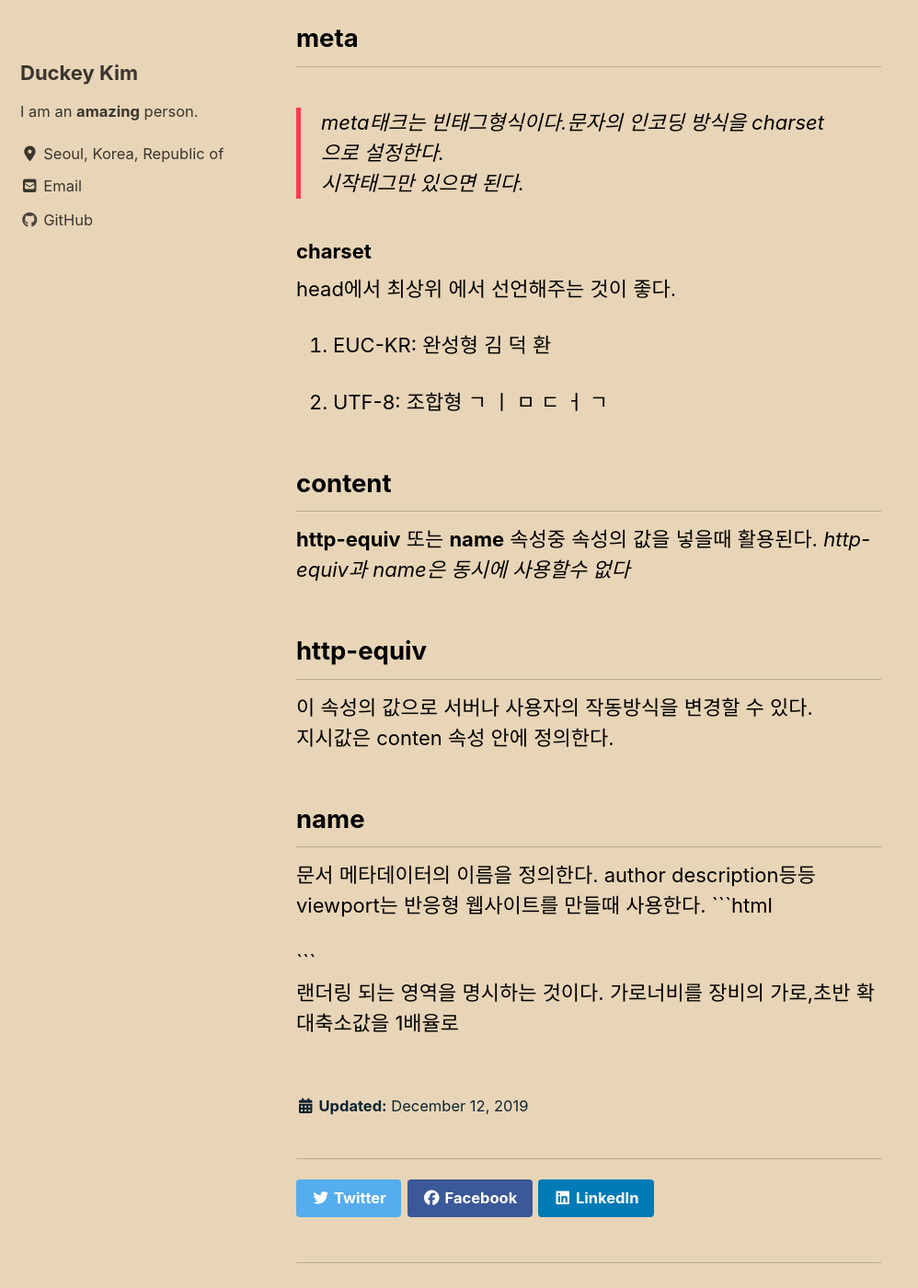
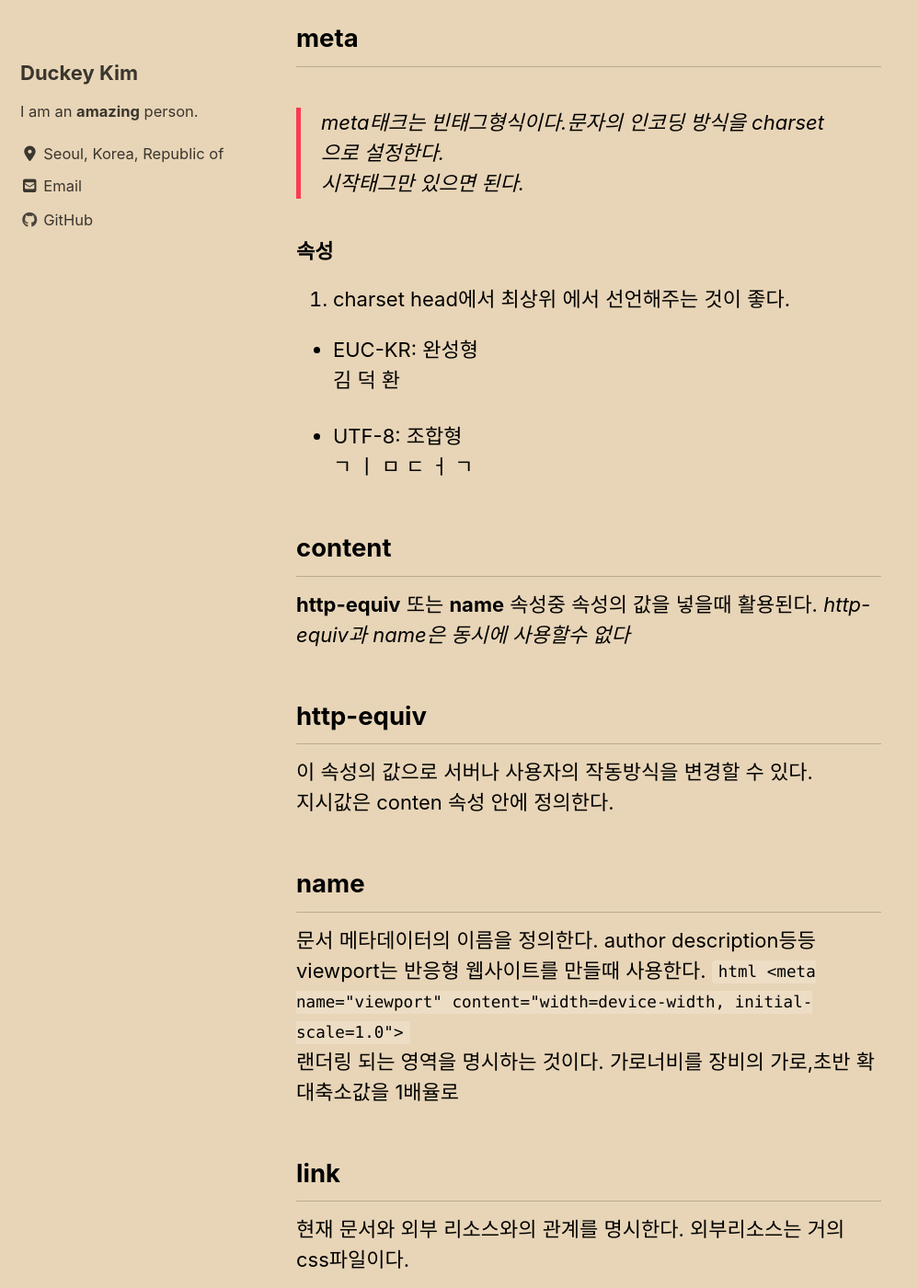
Before and after one commit to duckey-kim/duckey-kim.github.io, a Jekyll site: the page built from _posts/2019-12-12-HTML배우기(태크).md, in a window 1280 px wide and 1400 px high, scrolled down 281 px. Shown: the whole window at 92% size, without its empty margins (0-998 px from the left). Built offline with Jekyll 4.4.1, drawn with Linux system fonts in a browser that asks for light colours; cached includes are drawn as plain includes; nearby versions of some CDN libraries; some of the changed text lies outside the part shown.

Commit message:
Update 2019-12-12-HTML배우기(태크).md

````diff
--- a/_posts/2019-12-12-HTML배우기(태크).md
+++ b/_posts/2019-12-12-HTML배우기(태크).md
@@ -1,17 +1,19 @@
-# HTML의 태그들
+# HTML의 태그들(meta~)
 
 ## meta
 > meta태크는 빈태그형식이다.문자의 인코딩 방식을 charset으로 설정한다.
 시작태그만 있으면 된다.
 
-### charset
+
+###  속성
+1. charset
 head에서 최상위 에서 선언해주는 것이 좋다.
 
-1. EUC-KR: 완성형
-    김 덕 환
+  - EUC-KR: 완성형
+  김 덕 환
 
-2. UTF-8: 조합형
-    ㄱ ㅣ ㅁ ㄷ ㅓ ㄱ
+  -  UTF-8: 조합형
+  ㄱ ㅣ ㅁ ㄷ ㅓ ㄱ
 
 ## content
 
@@ -27,6 +29,16 @@
 
 문서 메타데이터의 이름을 정의한다. author description등등
 viewport는 반응형 웹사이트를 만들때 사용한다.
-```html
-<meta name="viewport" content="width=device-width, initial-scale=1.0">```
+```html <meta name="viewport" content="width=device-width, initial-scale=1.0">```
 랜더링 되는 영역을 명시하는 것이다. 가로너비를 장비의 가로,초반 확대축소값을 1배율로
+
+## link
+
+현재 문서와 외부 리소스와의 관계를 명시한다. 외부리소스는 거의 css파일이다.
+
+### 속성
+
+1. href
+링크된 리소스의 URL을 나타낸다.절대경로,상대경로
+
+2. rel
````
